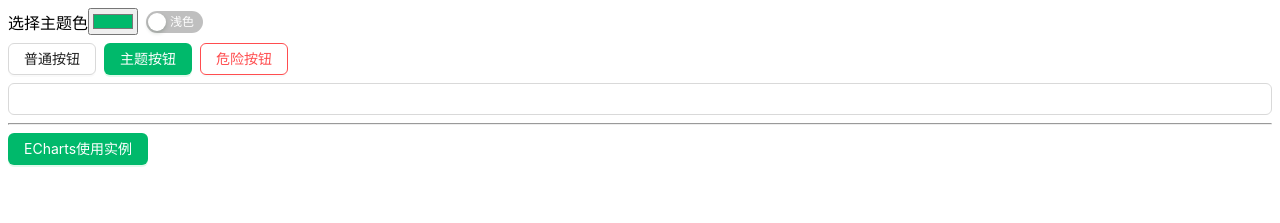
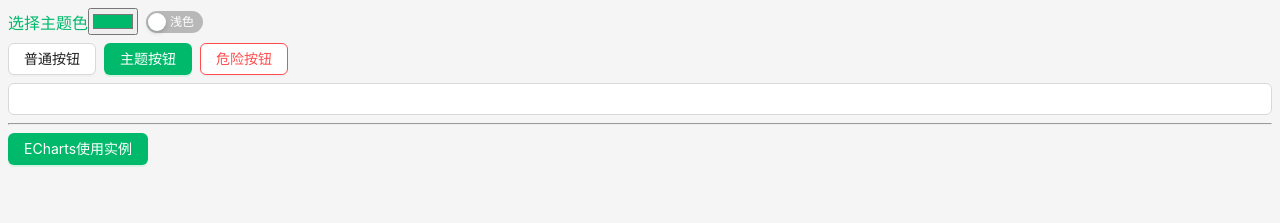
Before and after one commit to liyunkun11/project-template, a Vue app: page /#/dashboard/index in a window 1280 px wide. Shown: the top 223 px of the page. Built offline with nearby package versions, Linux system fonts and the light colour scheme.

Commit message:
feat: 调整主题变量的监听模式和设置方式

```diff
--- a/src/layout/index.vue
+++ b/src/layout/index.vue
@@ -4,6 +4,52 @@
   </div>
 </template>
 
-<script setup lang="ts"></script>
+<script setup lang="ts">
+import { theme } from "ant-design-vue";
 
-<style lang="less" scoped></style>
+import { useThemeStore } from "@/store/theme";
+
+const { token } = theme.useToken();
+const themeStore = useThemeStore();
+
+// 给token对象的需要的属性添加前缀并转为css属性
+const addPrefixToCss = (obj: Record<string, any>) => {
+  let cssStr = "";
+  for (const key in obj) {
+    // 只添加需要的属性
+    const includeReg = /^(color|border).*/;
+    if (!includeReg.test(key)) continue;
+    if (Object.hasOwnProperty.call(obj, key)) {
+      const newKey = `--${key}`;
+      const value = obj[key] as string;
+      cssStr += `${newKey}: ${value};`;
+    }
+  }
+  return cssStr;
+};
+
+// 添加css属性到:root
+const addCssToRoot = () => {
+  setTimeout(() => {
+    const cssStr = addPrefixToCss(token.value);
+    let style = document.querySelector("style#ant-design-vue-token") as HTMLStyleElement;
+    if (!style) {
+      style = document.createElement("style");
+      style.id = "ant-design-vue-token";
+      document.getElementsByTagName("head")[0].append(style);
+    }
+    style.innerText = `:root{${cssStr}}`;
+  });
+};
+addCssToRoot();
+themeStore.$subscribe(addCssToRoot, { detached: true });
+</script>
+
+<style lang="less" scoped>
+.app-layout {
+  width: 100%;
+  height: 100%;
+  color: @colorText;
+  background-color: @colorBgLayout;
+}
+</style>
--- a/src/styles/variable.less
+++ b/src/styles/variable.less
@@ -1,8 +1,13 @@
 // 主题色
 @colorPrimary: var(--colorPrimary);
+// 主题背景色
+@colorBgLayout: var(--colorBgLayout);
+// 主题容器背景色
+@colorBgContainer: var(--colorBgContainer);
+// 主题文字颜色
+@colorText: var(--colorText);
+// 主题描述文字颜色
+@colorTextDescription: var(--colorTextDescription);
 
-// 内间距
-@globalPadding: 8px;
-
-// 外间距
-@globalMargin: 8px;
+// 基础圆角大小
+@borderRadius: var(--borderRadius);
--- a/src/views/dashboard/index.vue
+++ b/src/views/dashboard/index.vue
@@ -34,14 +34,13 @@ const themeStore = useThemeStore();
 // 主题模式
 const themeMode = computed(() => themeStore.isDark);
 // 切换主题模式
-const toggleThemeMode = (): void => {
+const toggleThemeMode = () => {
   themeStore.isDark = !themeStore.isDark;
 };
 // 主题色改变回调
-const handleChangeThemeColor = (e: Event): void => {
+const handleChangeThemeColor = (e: Event) => {
   const color = (e.target as HTMLInputElement).value;
   themeStore.colorPrimary = color;
-  document.documentElement.style.setProperty("--colorPrimary", color);
 };
 
 // 路由跳转回调
@@ -58,14 +57,14 @@ const handleRouterJump = (key: string) => {
 .dashboard {
   width: 100%;
   height: 100%;
-  padding: @globalPadding;
+  padding: 8px;
   box-sizing: border-box;
   .section {
     display: flex;
     align-items: center;
-    margin-bottom: @globalMargin;
+    margin-bottom: 8px;
     .section-item {
-      margin-right: @globalMargin;
+      margin-right: 8px;
       .color-primary {
         color: @colorPrimary;
       }
```
